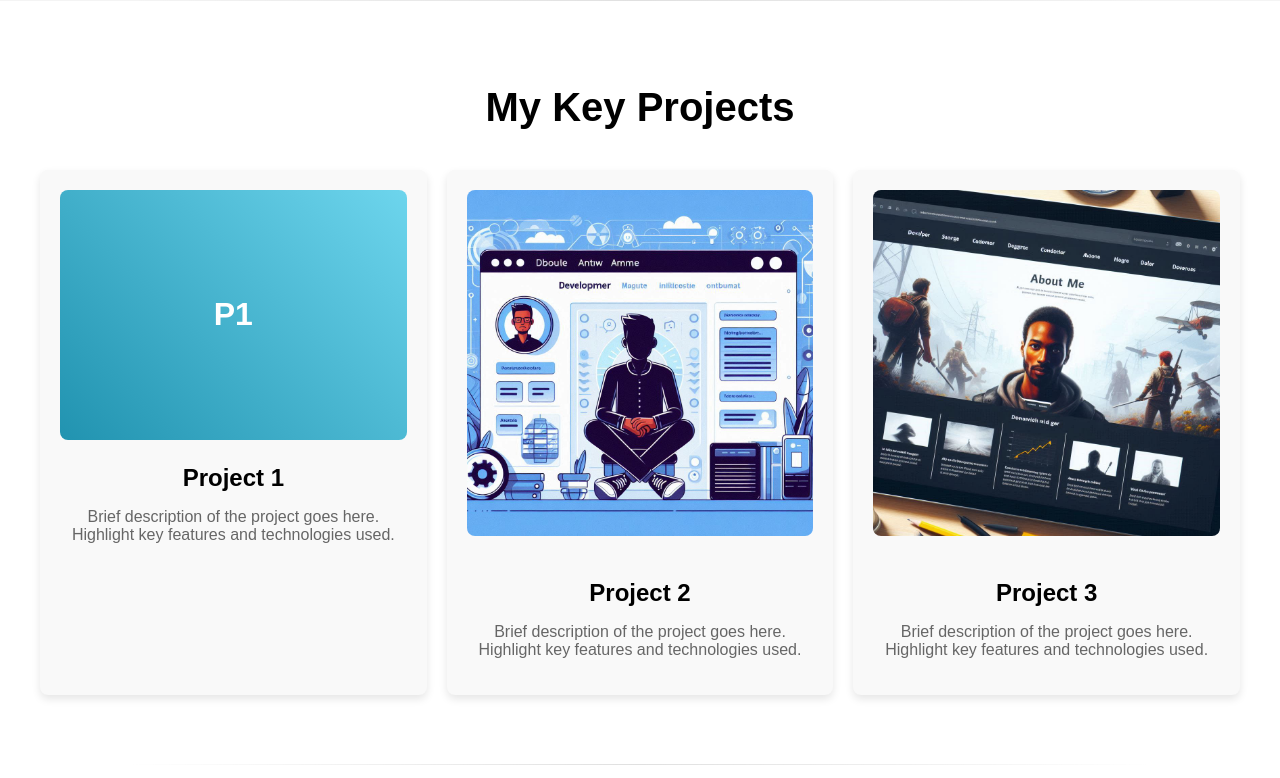
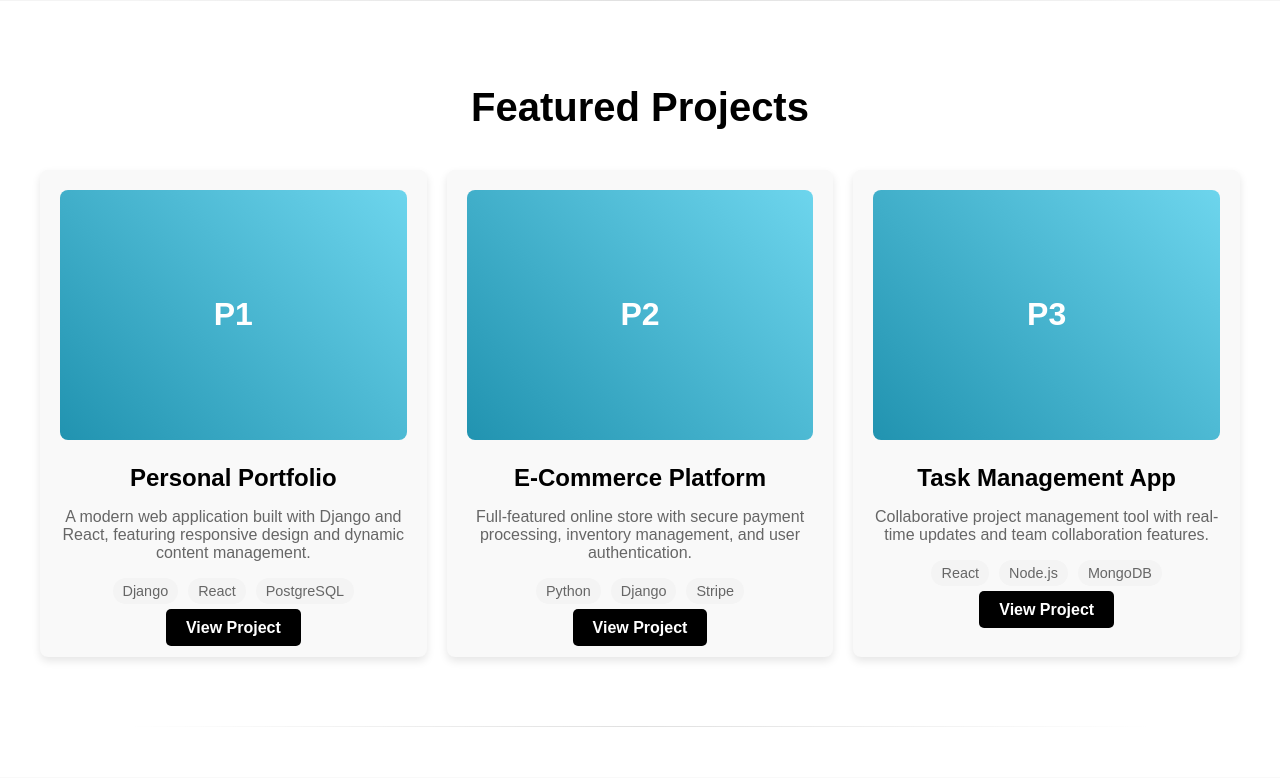
Before and after one commit to mlamin1/PersonalWebsite, a Django app: page / in a window 1280 px wide. Shown: the part 1247-2025 px from the top of the page. Run offline with Django 5.2, Linux system fonts and the light colour scheme.

Commit message:
Added changes to the homehtml page

```diff
--- a/main/static/styles.css
+++ b/main/static/styles.css
@@ -332,6 +332,21 @@ nav {
 
 .project-card p {
     font-size: 1em;
+    color: #666;
+}
+
+.tech-stack {
+    display: flex;
+    gap: 10px;
+    justify-content: center;
+    margin: 15px 0;
+}
+
+.tech-stack span {
+    background-color: #f4f4f4;
+    padding: 5px 10px;
+    border-radius: 15px;
+    font-size: 0.9em;
     color: #666;
 }
 
--- a/main/templates/main/home.html
+++ b/main/templates/main/home.html
@@ -165,24 +165,46 @@
 
     <!-- Projects Section -->
     <section class="projects section section-light">
-        <h2 class="projects-heading">My Key Projects</h2>
+        <h2 class="projects-heading">Featured Projects</h2>
         <div class="projects-grid">
             <div class="project-card">
                 <div class="placeholder-image project">
                     P1
                 </div>
-                <h3>Project 1</h3>
-                <p>Brief description of the project goes here. Highlight key features and technologies used.</p>
+                <h3>Personal Portfolio</h3>
+                <p>A modern web application built with Django and React, featuring responsive design and dynamic content management.</p>
+                <div class="tech-stack">
+                    <span>Django</span>
+                    <span>React</span>
+                    <span>PostgreSQL</span>
+                </div>
+                <a href="#" class="btn">View Project</a>
             </div>
             <div class="project-card">
-                <img src="{% static 'images/project2-placeholder.png' %}" alt="Project 2 Image">
-                <h3>Project 2</h3>
-                <p>Brief description of the project goes here. Highlight key features and technologies used.</p>
+                <div class="placeholder-image project">
+                    P2
+                </div>
+                <h3>E-Commerce Platform</h3>
+                <p>Full-featured online store with secure payment processing, inventory management, and user authentication.</p>
+                <div class="tech-stack">
+                    <span>Python</span>
+                    <span>Django</span>
+                    <span>Stripe</span>
+                </div>
+                <a href="#" class="btn">View Project</a>
             </div>
             <div class="project-card">
-                <img src="{% static 'images/project3-placeholder.png' %}" alt="Project 3 Image">
-                <h3>Project 3</h3>
-                <p>Brief description of the project goes here. Highlight key features and technologies used.</p>
+                <div class="placeholder-image project">
+                    P3
+                </div>
+                <h3>Task Management App</h3>
+                <p>Collaborative project management tool with real-time updates and team collaboration features.</p>
+                <div class="tech-stack">
+                    <span>React</span>
+                    <span>Node.js</span>
+                    <span>MongoDB</span>
+                </div>
+                <a href="#" class="btn">View Project</a>
             </div>
         </div>
     </section>
```
